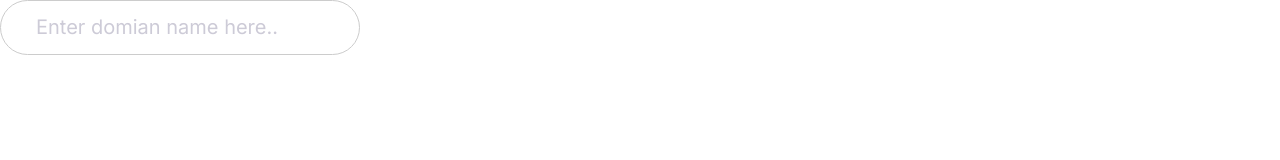
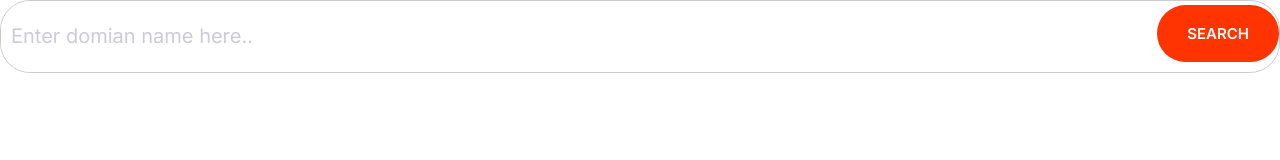
Before and after one commit to geraldikenna/moshify, a plain HTML site: page index.html in a window 1280 px wide. Drawn offline with Linux system fonts and the light colour scheme.

Commit message:
build an input with a (search) button at the end

```diff
--- a/css/styles.css
+++ b/css/styles.css
@@ -4,6 +4,9 @@
     --color-accent: #ff3400;
     --color-heading: #1b0760;
     --color-body: #918ca4;
+    --color-border:  #ccc;
+    --border-radius: 30px;
+
 }
 
 *,
@@ -249,9 +252,9 @@
 /* Inputs */
 
 .input {
-    border-radius: 30px;
+    border-radius: var(--border-radius);
     padding: 1.5rem 3.5rem;
-    border: 1px solid #ccc;
+    border:1px solid var(--color-border);
     outline: 0;
     color: var(--color-heading);
     font-size: 2rem;
@@ -261,9 +264,24 @@
 color: #cdcbd7;
 }
 
+.input-group {
+    border: 1px solid var(--color-border);
+    border-radius: var(--border-radius);
+    display: flex;
+}
+
+.input-group .input {
+    border: 0;
+    flex-grow: 1;
+    padding: 1.5rem 1rem;
+}
+
+.input-group .btn {
+    margin-top: 4px;
+}
+
 @media screen and (min-width: 1024x) {
     .input {
         font-size: 1.5rem;
     }
-
 }
--- a/index.html
+++ b/index.html
@@ -17,6 +17,9 @@
     <title>Document</title>
   </head>
   <body>
-    <input type="text" class="input" placeholder="Enter domian name here..">
+    <div class="input-group">
+      <input type="text" class="input" placeholder="Enter domian name here.." />
+      <button class="btn btn--accent">Search</button>
+    </div>
   </body>
 </html>
```
Also changed, not shown: componets/inputwithbtn.html (added, +5 -0 lines).
